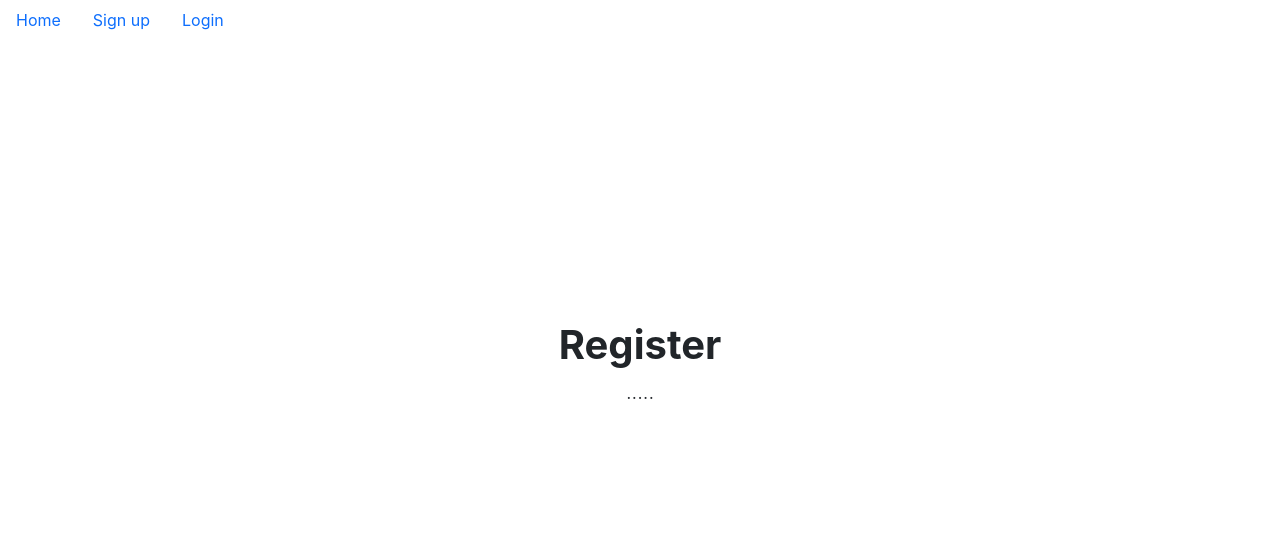
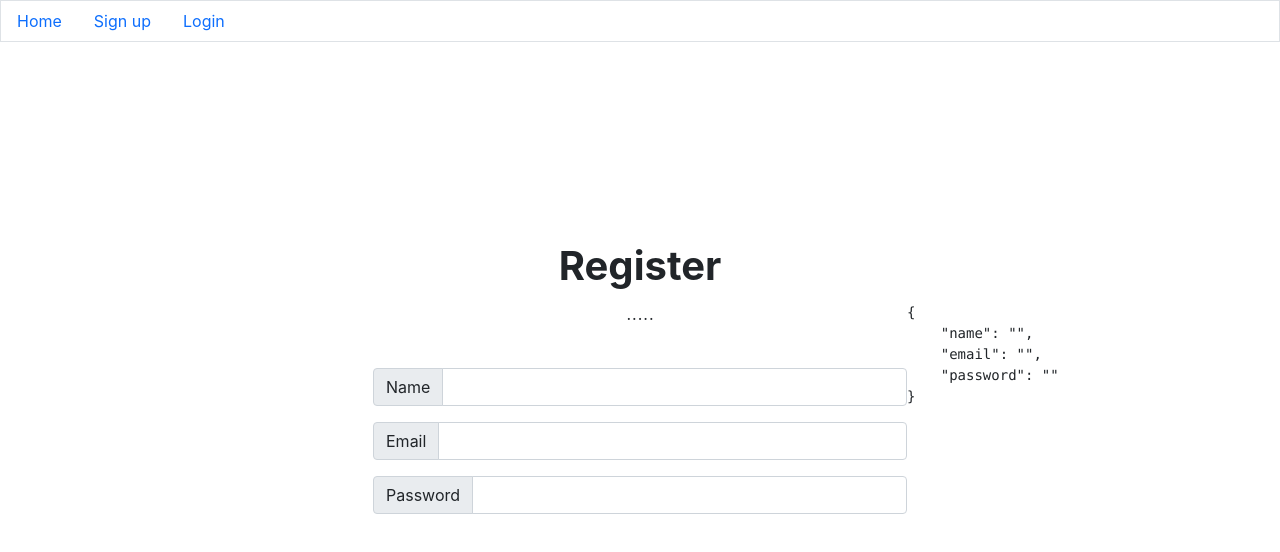
Before and after one commit to francislu2021/multi-payment-2021, a React (Create React App) app in the folder client/: page /register in a window 1280 px wide. Shown: the top 552 px of the page. Built offline with nearby package versions, Linux system fonts and the light colour scheme.

Commit message:
signup page and data input setup

```diff
--- /dev/null
+++ b/client/src/components/Input.js
@@ -0,0 +1,15 @@
+import React from "react";
+
+
+const Input = ({label, value, setValue, type = "text" }) => (
+    <div className="input-group mb-3">
+        <span className="input-group-text">{label}</span>
+        <input type={type}
+        onChange={e => setValue(e.target.value)}
+        value = {value}
+        className="form-control"
+        />
+    </div>
+);
+
+export default Input;
--- a/client/src/components/Nav.js
+++ b/client/src/components/Nav.js
@@ -3,9 +3,9 @@
 
 const Nav= () => {
     return (
-        <ul class="nav">
+        <ul class="nav border">
             <li class="nav-item">
-                 <Link class="nav-link active" aria-current="page" to="/">
+                 <Link class="nav-link" aria-current="page" to="/">
                      Home
                      </Link>
                      </li>
--- a/client/src/pages/Register.js
+++ b/client/src/pages/Register.js
@@ -1,14 +1,40 @@
-import React from "react";
+import React, {useState} from "react";
+import Input from "../components/Input";
 
 const Register = () => {
+    const [name, setName] = useState("");
+    const [email, setEmail] = useState("");
+    const [password, setPassword] = useState("");
+
     return (
         <div className="d-flex justify-content-center" style={{ height: "80vh"}}>
 <div className="container align-items-center d-flex">
 <div className="row col-md-6 offset-md-3 text-center">
 <h1 className="pt-5 fw-bold">Register</h1>
 <p className="lead pb-4">.....</p>
+
+<div className="form-group">
+    <Input label = "Name" value={name} setValue={setName} />
+    <Input
+    label = "Email"
+    type = "email"
+    value={email}
+    setValue={setEmail} />
+    <Input
+    label = "Password"
+    type = "password"
+    value={password}
+    setValue={setPassword} />
+
 </div>
 </div>
+
+<div className="row">
+    <pre>
+        {JSON.stringify({name, email, password}, null, 4)}
+    </pre>
+</div>
+ </div>
  </div>
     );
 };
```
